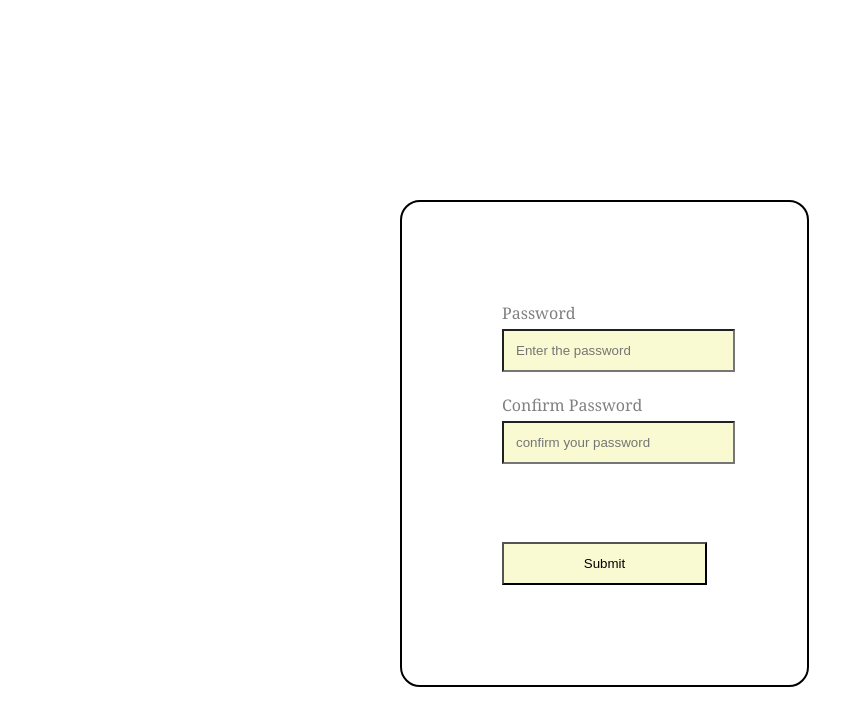
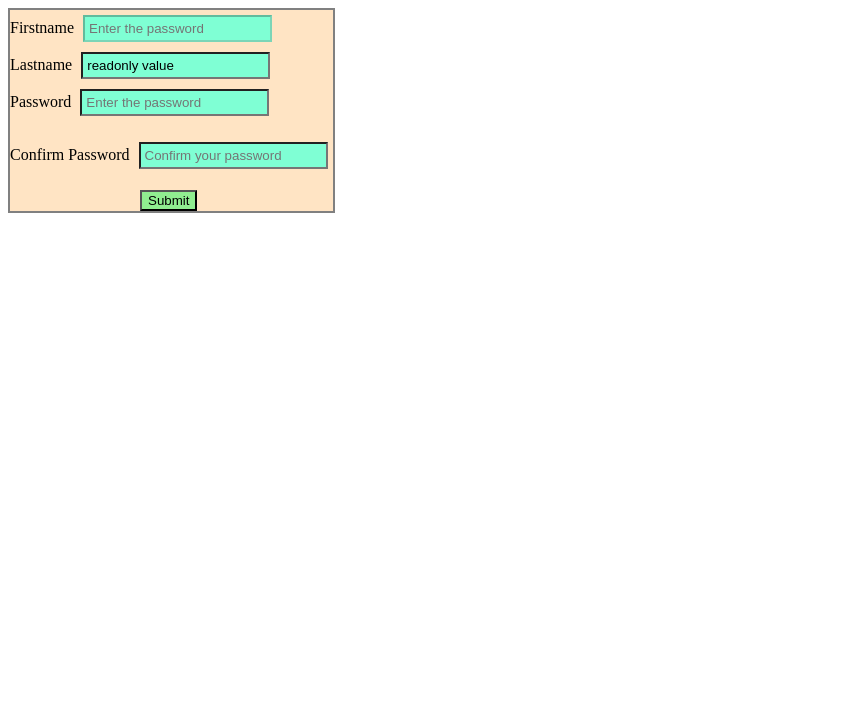
Before and after one commit to akmandaviya/mini_js_projects, a plain HTML site: page password_validation/index.html in a window 1280 px wide. Shown: the whole page, without its empty margins (0-864 px from the left). Drawn offline with Linux system fonts and the light colour scheme.

Commit message:
new commit

```diff
--- a/password_validation/index.html
+++ b/password_validation/index.html
@@ -4,27 +4,39 @@
     <meta charset="UTF-8">
     <meta http-equiv="X-UA-Compatible" content="IE=edge">
     <meta name="viewport" content="width=device-width, initial-scale=1.0">
-    <title>Password_validate</title>
     <link rel="stylesheet" href="./style.css">
+    <title>Form</title>
 </head>
 <body>
 
-    <div class="box">
-    <label for="password">Password</label>
-    <input type="password" id="password" placeholder="Enter the password">
-  <br>
-    <label for="cnf-password">Confirm Password</label>
-    <input type="password" id="cnf-password" placeholder="confirm your password">
-  <br>
+    <form class="box">
 
-    <p id="message"></p>
+        <label for="fname">Firstname</label>
+        <input  type="text" name="firstname" placeholder="Enter the password" disabled>
+        <br>
 
-    <input type="button" value="Submit" onclick="checkPassword()">
+        <label for="lname">Lastname</label>
+        <input  type="text" name="firstname"  value="readonly value" placeholder="Enter the password" readonly>
+        <br>
 
-</div>
+        <label for="password">Password</label>
+        <input id="password" type="password" name="password" placeholder="Enter the password">
+        <br>
+
+        <p id="valid-password"></p>
+
+        <label for="cnf-password">Confirm Password</label>
+        <input id="cnf-password" type="password" name="cnf-password" placeholder="Confirm your password">
+        <br>
+
+       <p id="message"></p>
+
+        <button class="btn" type="button" name="Submit" onclick="submitForm()">Submit</button>
+    </form>
 
 
 
-    <script src="./script.js"></script>
+<script src="./script.js"></script>
+
 </body>
 </html>
--- a/password_validation/script.js
+++ b/password_validation/script.js
@@ -1,22 +1,41 @@
-function checkPassword() {
- let password = document.getElementById('password').value;
- let cnfPassword = document.getElementById('cnf-password').value;
- console.log(password,cnfPassword);
+function submitForm(){
 
- let message = document.getElementById('message');
 
- if(password.length != 0) {
-      if(password == cnfPassword) {
-          message.textContent = "Password match";
-          message.style.backgroundColor="green";
-      }else {
-          message.textContent = "Password don't match";
-          message.style.backgroundColor="red";
-      }
- }
- else{
+    const password = document.getElementById('password').value
+    const confirmPassword = document.getElementById('cnf-password').value
 
-     alert("Password can't be empty");
-     message.textContent= "";
- }
+    let message = document.getElementById('message')
+    let validPassword = document.getElementById('valid-password')
+
+     if(password.length <= 5) {
+        validPassword.textContent="Password should be more than 5 letters"
+        validPassword.style.color="red"
+        validPassword.style.fontSize="10px"
+        validPassword.style.fontWeight="bolder"
+     }
+
+     else {
+        if(password.length != 0) {
+            if(password == confirmPassword) {
+                message.textContent="Password match"
+                message.style.color="green"
+                message.style.fontSize="10px"
+                message.style.fontWeight="bolder"
+            }else {
+                message.textContent="Password mismatch"
+                message.style.color="red"
+                message.style.fontSize="10px"
+                message.style.fontWeight="bolder"
+            }
+        }
+        else {
+            alert("Password cannot be empty")
+            message.textContent=""
+        }
+
+
+       validPassword.textContent=""
+     }
+
+
 }
--- a/password_validation/style.css
+++ b/password_validation/style.css
@@ -1,35 +1,24 @@
-body{
-    margin: 0%;
-    padding: 0%;
-    font-family: Cambria, Cochin, Georgia, Times, 'Times New Roman', serif;
+.box {
+    width: fit-content;
+    border: 2px solid gray;
+    background-color: bisque;
 }
 
-.box {
-    border: 2px solid black;
-    width:max-content;
-    margin-left: 400px;
-    margin-top: 200px;
-    padding: 100px;
-    border-radius: 20px;
+input{
+    background-color: aquamarine;
+    padding: 4px;
+    margin: 5px;
 }
 
-label {
-   font-weight: 500;
-   color: grey;
+.btn{
+    background-color: lightgreen;
+    margin-left: 130px;
+    cursor: pointer;
 }
 
-input {
-display: block;
-width: 100%;
-margin-top: 5px;
-padding: 12px;
-background-color: lightgoldenrodyellow;
-
+#message{
+    text-align: center;
+    width: 150px;
+    margin-left: 80px;
+    text-transform: uppercase;
 }
-
-p{
-    color: white;
-    padding: 10px;
-    font-size: large;
-    font-weight: bold;
-}
```
